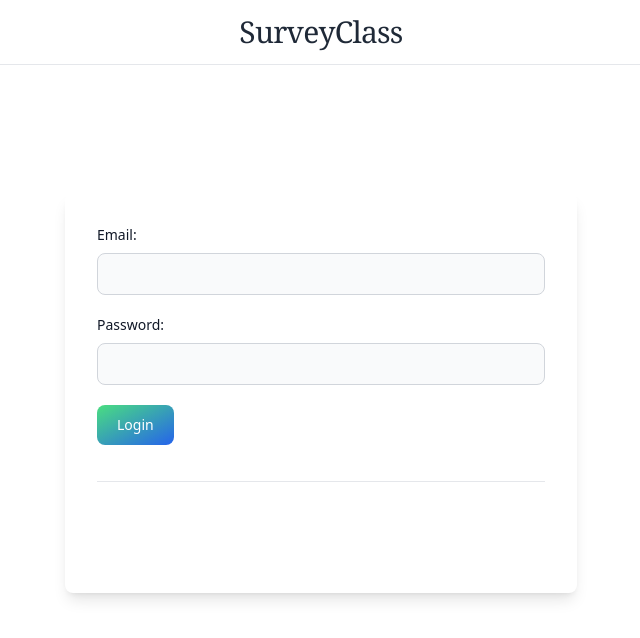
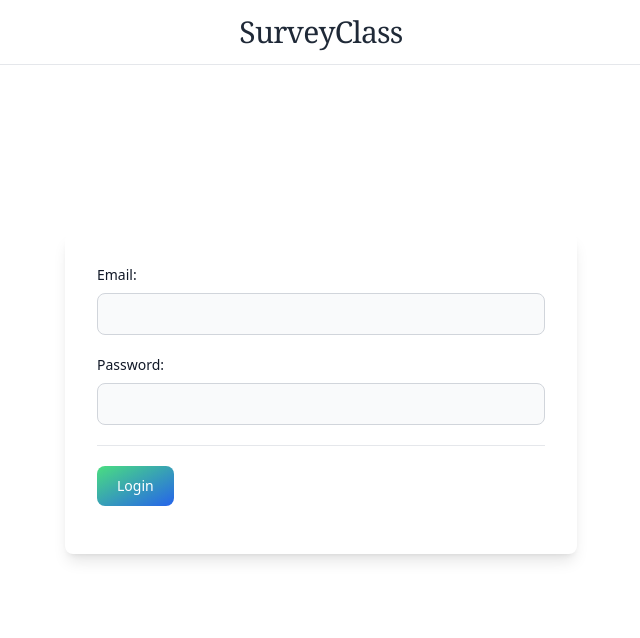
Before and after one commit to MonayemSarker/COMBED-Classifying-Programming-Problems-By-Difficulty-Levels-Frontend, a React (Vite) app: page /login in a window 1280 px wide. Shown: the top 638 px of the page, without its empty margins (319-959 px from the left). Built offline with nearby package versions, Linux system fonts and the light colour scheme.

Commit message:
Fix:Login modal height fixed

```diff
--- a/src/components/Login/Login.tsx
+++ b/src/components/Login/Login.tsx
@@ -46,7 +46,7 @@
       <form
         onSubmit={handleLogin}
         className="w-full max-w-lg mx-auto flex-col bg-white p-8 rounded-lg shadow-lg"
-        style={{ minHeight: "400px" }} // Optional: Adjust height as needed
+        style={{ minHeight: "220px" }} // Optional: Adjust height as needed
       >
         <div className="mb-5">
           <label
@@ -81,6 +81,8 @@
           />
         </div>
 
+        <hr className="mt-5 mb-5" />
+
         <button
           type="submit"
           className="text-white bg-gradient-to-br from-green-400 to-blue-600 hover:bg-gradient-to-bl focus:ring-4 focus:outline-none focus:ring-green-200 dark:focus:ring-green-800 font-medium rounded-lg text-sm px-5 py-2.5 text-center mb-4 self-center"
@@ -89,8 +91,6 @@
         </button>
 
         {error && <p className="text-red-700 text-center">{error} Try Again</p>}
-
-        <hr className="mt-5" />
       </form>
     </div>
   );
```
